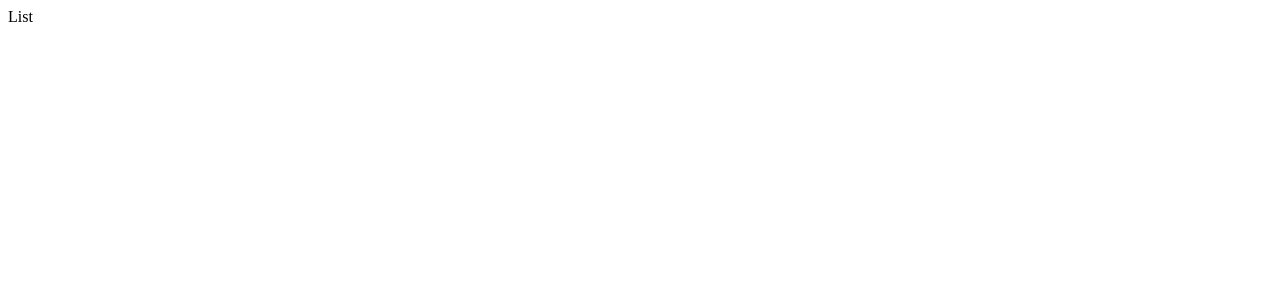
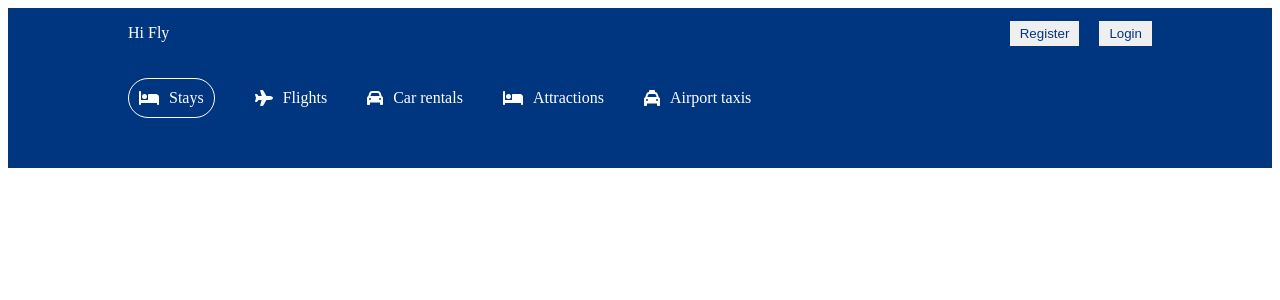
Before and after one commit to mehesultana/hi-fly, a React (Create React App) app: page /hotels in a window 1280 px wide. Shown: the top 300 px of the page. Built offline with nearby package versions, Linux system fonts and the light colour scheme.

Commit message:
homepage list

```diff
--- a/src/components/Header/Header.css
+++ b/src/components/Header/Header.css
@@ -5,28 +5,39 @@
 	justify-content: center;
 	position: relative;
 }
+
 .headerContainer {
 	width: 100%;
 	max-width: 1024px;
 	margin: 20px 0px 100px 0px;
 }
+
+.headerContainer.listMode {
+	margin: 20px 0px 0px 0px;
+}
+
 .headerList {
 	display: flex;
 	gap: 40px;
+	margin-bottom: 50px;
 }
+
 .headerListItem {
 	display: flex;
 	align-items: center;
 	gap: 10px;
 }
+
 .headerListItem.active {
 	border: 1px solid white;
 	padding: 10px;
 	border-radius: 20px;
 }
+
 .headerDesc {
 	margin: 20px 0px;
 }
+
 .headerBtn {
 	background-color: #0071c2;
 	color: white;
@@ -35,6 +46,7 @@
 	padding: 10px;
 	cursor: pointer;
 }
+
 .headerSearch {
 	height: 30px;
 	background-color: white;
@@ -53,23 +65,29 @@
 .headerIcon {
 	color: lightgray;
 }
+
 .headerSearchItem {
 	display: flex;
 	align-items: center;
 	gap: 10px;
 }
+
 .headerSearchInput {
 	border: none;
 	outline: none;
 }
+
 .headerSearchText {
 	color: lightgray;
 	cursor: pointer;
 }
+
 .date {
 	position: absolute;
 	top: 50px;
+	z-index: 2;
 }
+
 .options {
 	z-index: 2;
 	position: absolute;
@@ -80,6 +98,7 @@
 	-webkit-box-shadow: 0px 0px 10px -5px rgba(0, 0, 0, 0.4);
 	box-shadow: 0px 0px 10px -5px rgba(0, 0, 0, 0.4);
 }
+
 .optionItem {
 	width: 200px;
 	display: flex;
--- a/src/components/Header/Header.jsx
+++ b/src/components/Header/Header.jsx
@@ -7,7 +7,7 @@ import 'react-date-range/dist/styles.css';
 import 'react-date-range/dist/theme/default.css';
 import { format } from 'date-fns';
 
-export const Header = () => {
+export const Header = ({ type }) => {
 	const [openDate, setOpenDate] = useState(false);
 
 	const [date, setDate] = useState([
@@ -38,7 +38,7 @@ export const Header = () => {
 
 	return (
 		<div className="header">
-			<div className="headerContainer">
+			<div className={type === 'list' ? 'headerContainer listMode' : 'headerContainer'}>
 				<div className="headerList">
 					<div className="headerListItem active">
 						<FontAwesomeIcon icon={faBed} />
@@ -61,6 +61,8 @@ export const Header = () => {
 						<span>Airport taxis</span>
 					</div>
 				</div>
+				{type !== 'list' && (
+					<>
 						<h1 className="headerTitle"> A life time of discounts? It's Genius</h1>
 						<p className="headerDesc">Get rewarded for your travels...... </p>
 						<button className="headerBtn">Sign in / Register</button>
@@ -100,7 +102,7 @@ export const Header = () => {
 													-
 												</button>
 												<span className="optionCounterNumber">{options.children}</span>
-										<button disabled={options.room <= 1} className="optionCounterButton" onClick={() => handleOption('children', 'i')}>
+												<button className="optionCounterButton" onClick={() => handleOption('children', 'i')}>
 													+
 												</button>
 											</div>
@@ -108,7 +110,7 @@ export const Header = () => {
 										<div className="optionItem">
 											<span className="optionText">Room</span>
 											<div className="optionCounter">
-										<button className="optionCounterButton" onClick={() => handleOption('room', 'd')}>
+												<button disabled={options.room <= 1} className="optionCounterButton" onClick={() => handleOption('room', 'd')}>
 													-
 												</button>
 												<span className="optionCounterNumber">{options.room}</span>
@@ -124,6 +126,8 @@ export const Header = () => {
 								<button className="headerBtn">Search</button>
 							</div>
 						</div>
+					</>
+				)}
 			</div>
 		</div>
 	);
--- a/src/pages/List/List.jsx
+++ b/src/pages/List/List.jsx
@@ -1,5 +1,11 @@
 import React from 'react';
-
+import { Navbar } from '../../components/Navbar/Navbar';
+import { Header } from '../../components/Header/Header';
 export const List = () => {
-	return <div>List</div>;
+	return (
+		<div>
+			<Navbar />
+			<Header type="list" />
+		</div>
+	);
 };
```
Lines whose indentation alone changed are shown as unchanged.
